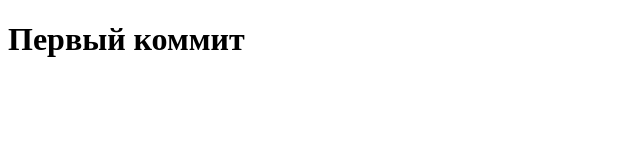
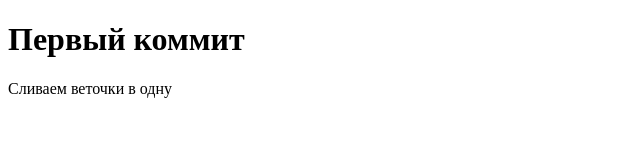
Before and after one commit to whydinni/session, a plain HTML site: page index.html in a window 1280 px wide. Shown: the whole page, without its empty margins (0-640 px from the left). Drawn offline with Linux system fonts and the light colour scheme.

Commit message:
slivanie

```diff
--- a/index.html
+++ b/index.html
@@ -8,5 +8,6 @@
 </head>
 <body>
     <h1>Первый коммит</h1>
+    <p>Сливаем веточки в одну</p>
 </body>
 </html>
```
